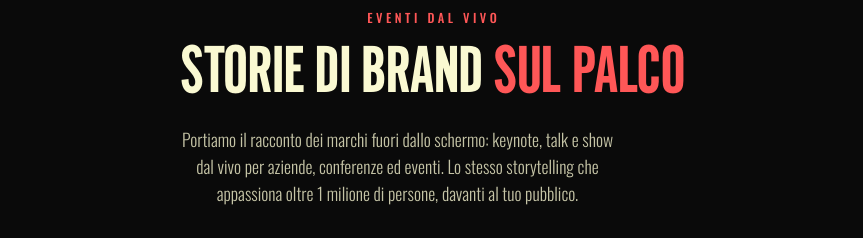
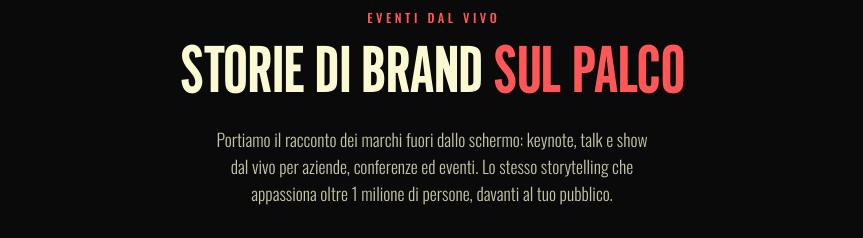
Before and after one commit to matteo492/storie-di-brand, a Next.js app: page / in a window 1280 px wide. Shown: the part 4920-5158 px from the top of the page, without its empty margins (208-1071 px from the left). Built offline with nearby package versions, Linux system fonts and the light colour scheme.

Commit message:
Update globals.css

```diff
--- a/app/globals.css
+++ b/app/globals.css
@@ -547,8 +547,9 @@ img { max-width: 100%; display: block; }
   font-size: 1.1rem;
   color: rgba(250,249,210,0.78);
   max-width: 48ch;
-  margin-bottom: 2rem;
+  margin: 0 auto 2rem;
   line-height: 1.55;
+  text-align: center;
 }
 .live__video {
   position: relative;
```
